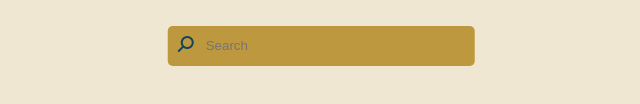
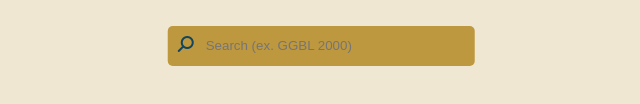
Before and after one commit to hessedoneen/room-finder, a plain HTML site: page index.html in a window 1280 px wide. Shown: the part 518-622 px from the top of the page, 336-976 px from the left. Drawn offline with Linux system fonts and the light colour scheme.

Commit message:
search example in box

```diff
--- a/index.html
+++ b/index.html
@@ -31,7 +31,7 @@
       <i class="fa-solid fa-magnifying-glass fa-flip-horizontal" id="magnify"></i>
     </div>
     <form action="./map.html" class="search-form">
-            <input type="text" placeholder="Search" class="search-bar" name="query">
+      <input type="text" placeholder="Search (ex. GGBL 2000)" class="search-bar" name="query">
     </form>
   </div>
 </body>
```
Lines whose indentation alone changed are shown as unchanged.
